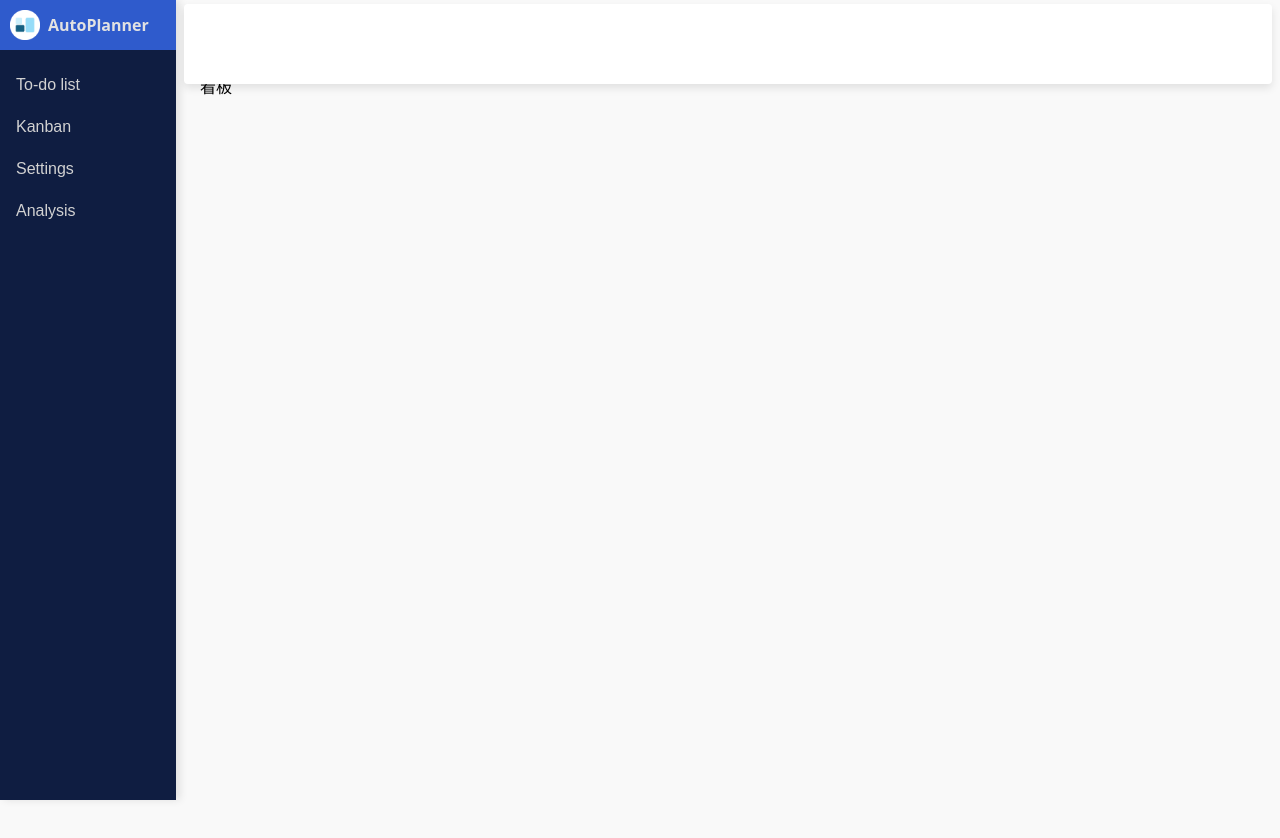
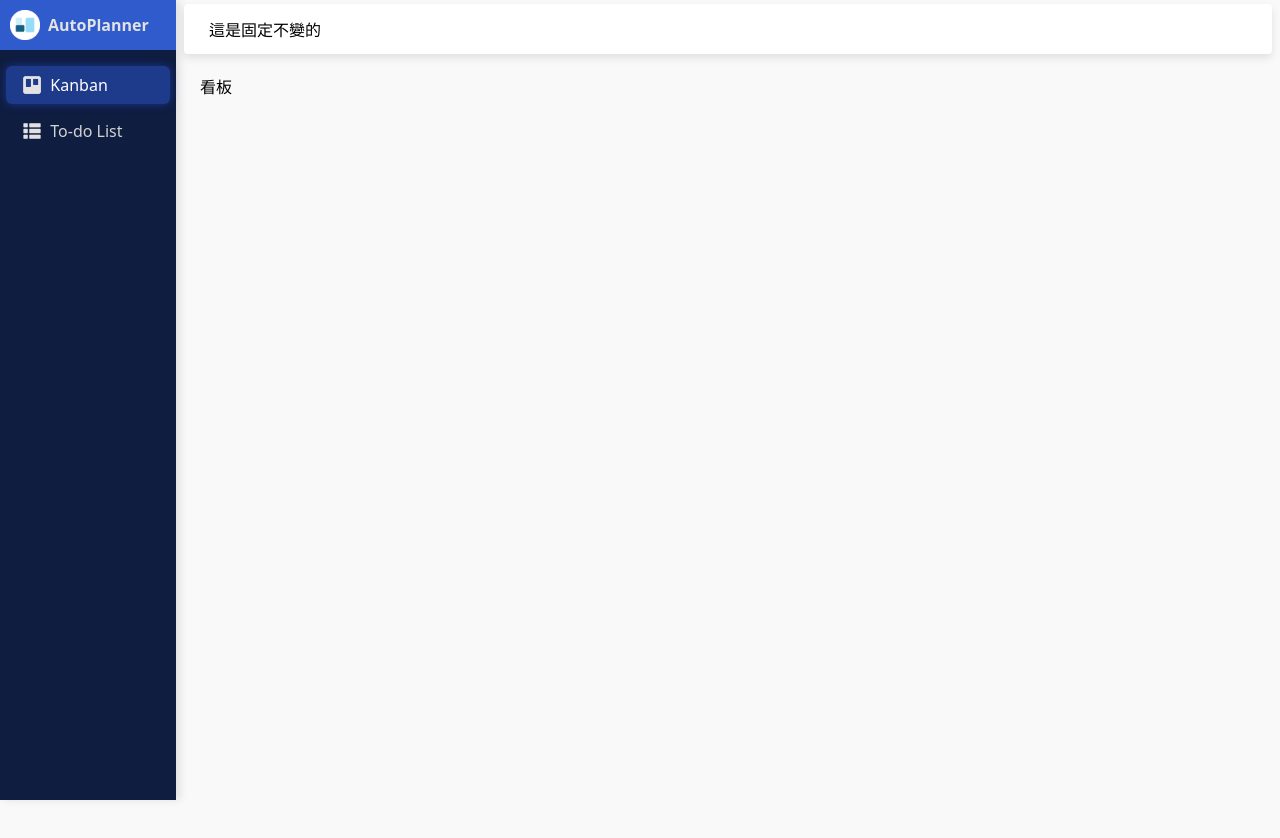
Before and after one commit to EngrMatt/AutoPlanner, a Nuxt app: page /kanban in a window 1280 px wide. Shown: the top 838 px of the page. Built offline with nearby package versions, Linux system fonts and the light colour scheme.

Commit message:
style: 調整看板路由樣式

```diff
--- a/app/app.vue
+++ b/app/app.vue
@@ -7,5 +7,6 @@ html, body {
   padding: 0;
   box-sizing: border-box;
   background-color: rgb(249, 249, 249);
+  font-family: system-ui;
 }
 </style>
--- a/app/components/Header.vue
+++ b/app/components/Header.vue
@@ -1,7 +1,7 @@
 <template>
   <header class="header">
     <div class="title">
-
+        這是固定不變的
     </div>
   </header>
 </template>
@@ -17,7 +17,7 @@
   display: flex;
   align-items: center;
   padding: 0 24px;
-  height: 80px;
+  height: 50px;
   background-color: white;
 
   /* 讓 header 內縮 */
--- a/app/components/Sidebar.vue
+++ b/app/components/Sidebar.vue
@@ -1,84 +1,54 @@
 <template>
   <nav class="sidebar">
-     <div class="sidebar-title" style="background-color: #2f5bcc;">
-        <img src="/assets/logo-3.png" alt="Logo" class="logo" />
-        AutoPlanner
-      </div>
-      <br>
-      <!-- <hr class="title-hr" /> -->
-
+    <NuxtLink to="/" class="sidebar-title" style="background-color: #2f5bcc;">
+      <img src="/assets/logo-3.png" alt="Logo" class="logo" />
+      AutoPlanner
+    </NuxtLink>
     <ul class="menu-list">
       <li>
-        <button
-          :class="{ active: active === 'todo' }"
-          @click="$emit('update:active', 'todo')"
-        >
-          To-do list
-        </button>
+        <NuxtLink to="/kanban" class="menu-button" :class="{ active: $route.path === '/kanban' }">
+          <!-- image color: #e2e2e2 -->
+          <img src="/assets/kanban.png" alt="side-bar-icon" class="side-bar-icon" /> &nbsp Kanban
+        </NuxtLink>
       </li>
       <li>
-        <button
-          :class="{ active: active === 'kanban' }"
-          @click="$emit('update:active', 'kanban')"
-        >
-          Kanban
-        </button>
-      </li>
-      <li>
-        <button
-          :class="{ active: active === 'settings' }"
-          @click="$emit('update:active', 'settings')"
-        >
-          Settings
-        </button>
-      </li>
-      <li>
-        <button
-          :class="{ active: active === 'analysis' }"
-          @click="$emit('update:active', 'analysis')"
-        >
-          Analysis
-        </button>
+        <NuxtLink to="/todo" class="menu-button" :class="{ active: $route.path === '/todo' }">
+          <img src="/assets/to-do-list.png" alt="side-bar-icon" class="side-bar-icon" /> &nbsp To-do List
+        </NuxtLink>
       </li>
     </ul>
   </nav>
 </template>
 
 <script setup>
-defineProps({
-  active: String,
-});
+import { useRoute } from 'vue-router'
+const $route = useRoute()
 </script>
 
 <style scoped>
-  .title-hr {
-  border: none;
-  height: 1px;
-  background-color: rgba(226, 226, 226, 0.4); /* 淡淡的灰色 */
-  margin: 8px 0 16px 0;
-  width: 100%;
-}
-
 .sidebar-title {
-  padding: 10px 10px;
-  font-family: system-ui;
-  font-size:12pt;
-  font-weight:bolder;
+  padding: 10px;
+  font-size: 12pt;
+  font-weight: bolder;
   color: rgb(226, 226, 226);
   display: flex;
-  align-items: center;  /* 垂直置中 */
-  gap: 8px;             /* 圖片和文字間距 */
+  align-items: center;
+  gap: 8px;
+  text-decoration: none;
 }
 
 .logo {
-  width: 30px;  /* 你可以依需求調整大小 */
+  width: 30px;
   border-radius: 15% 20% 15% 20%;
+}
+.side-bar-icon {
+  width: 20px;
 }
 
 .sidebar {
   display: flex;
   flex-direction: column;
-  background-color: #0f1d41 ; /* bg-gray-100 */
+  background-color: #0f1d41;
   color: rgb(226, 226, 226);
   box-shadow: 4px 0 8px rgba(0, 0, 0, 0.1);
 }
@@ -86,35 +56,38 @@ defineProps({
 .menu-list {
   display: flex;
   flex-direction: column;
-  gap: 8px; /* space-y-2 => 8px */
+  gap: 8px;
   flex-grow: 1;
-  margin: 0;
-  padding: 0;
+  margin-top: 10px;
+  padding: 6px 6px;
   list-style: none;
 }
 
-.menu-list button {
+/* 讓 NuxtLink 保留按鈕樣式 */
+.menu-button {
   display: flex;
   align-items: center;
-  width: 100%;
-  padding: 8px 16px; /* py-2 px-4 */
-  border-radius: 0.375rem; /* rounded */
+  padding: 8px 16px;
+  border-radius: 0.375rem;
   background-color: transparent;
   border: none;
-  color: #d2d2d2; /* text-gray-600 */
+  color: #d2d2d2;
   font-size: 1rem;
+  text-decoration: none;
   cursor: pointer;
   transition: background-color 0.2s ease;
 }
 
-.menu-list button:hover {
-  background-color: #d1d5db; /* hover:bg-gray-300 */
+.menu-button:hover {
+   background-color: rgba(30, 144, 255, 0.3); /* DodgerBlue 30%透明 */
+  color: #fff;
+  font-weight: 600;
+
 }
 
-/* .menu-list button.active {
-  background-color: #9ca3af;
-  color: white;
-} */
-
-/* 如果你想放 icon，之後可以在 button 裡放 span 並用 margin-right 調整 */
+.menu-button.active {
+  background-color: #1e3a8a; /* 深藍色 */
+  color: #fff;
+  box-shadow: 0 0 8px rgba(30, 64, 175, 0.7);
+}
 </style>
--- a/app/layouts/default.vue
+++ b/app/layouts/default.vue
@@ -4,7 +4,6 @@
     <div class="main-wrapper">
       <Sidebar v-model:active="activeMenu" />
       <main class="content">
-
         <NuxtPage :activeMenu="activeMenu" />
       </main>
     </div>
--- a/app/pages/index.vue
+++ b/app/pages/index.vue
@@ -1,53 +1,9 @@
 <template>
   <div>
+    嗨嗨
   </div>
 </template>
 
 <script setup>
-import { computed } from 'vue'
 
-const props = defineProps({
-  activeMenu: {
-    type: String,
-    default: 'home'
-  }
-})
-
-// 定義各個內容組件
-const HomeContent = {
-  template: `<div>歡迎使用 AutoPlanner 後台系統！</div>`
-}
-
-const TodoContent = {
-  template: `<div>這是 To-do list</div>`
-}
-
-const KanbanContent = {
-  template: `<div>這是 Kanban</div>`
-}
-
-const SettingsContent = {
-  template: `<div>這是設定 Settings</div>`
-}
-
-const AnalysisContent = {
-  template: `<div>這是 Analysis 分析頁面</div>`
-}
-
-const currentComponent = computed(() => {
-  switch (props.activeMenu) {
-    case 'home':
-      return HomeContent
-    case 'todo':
-      return TodoContent
-    case 'kanban':
-      return KanbanContent
-    case 'settings':
-      return SettingsContent
-    case 'analysis':
-      return AnalysisContent
-    default:
-      return HomeContent
-  }
-})
 </script>
```
